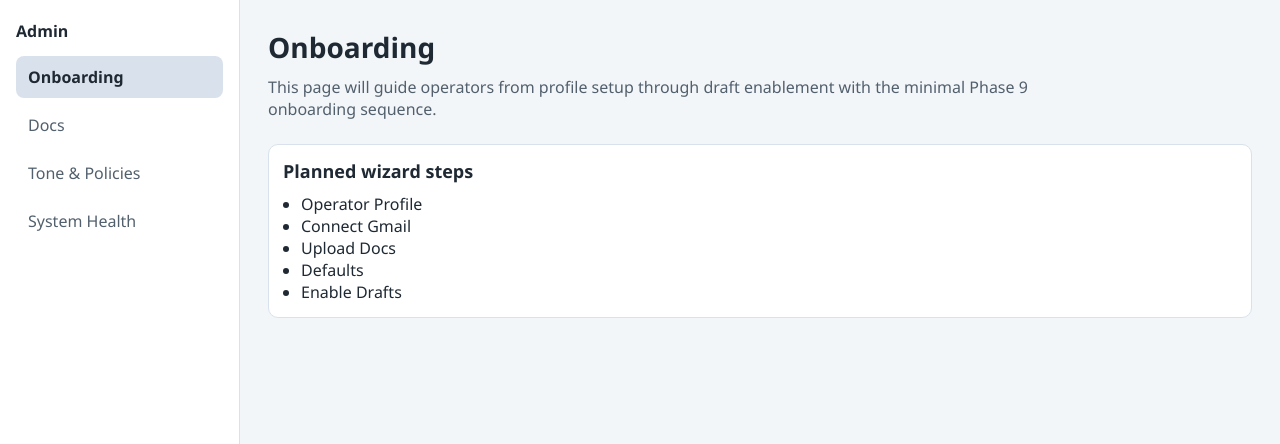
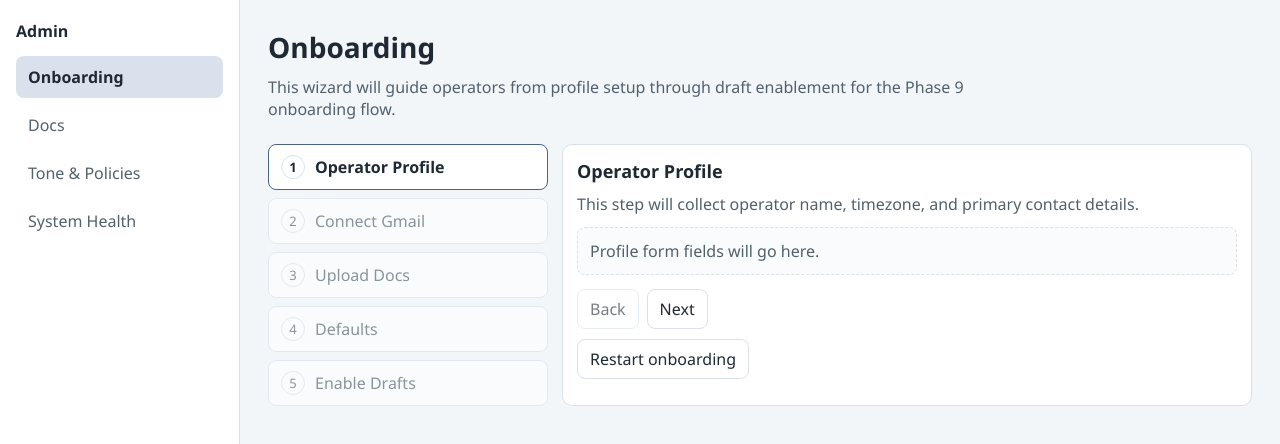
Before and after one commit to GambaGlobal/ai-email-project, a Next.js app in the folder apps/admin/: page /onboarding in a window 1280 px wide. Shown: the top 444 px of the page. Built offline with nearby package versions, Linux system fonts and the light colour scheme.

Commit message:
feat(admin): add onboarding wizard shell (9.3)

```diff
--- a/apps/admin/app/globals.css
+++ b/apps/admin/app/globals.css
@@ -99,6 +99,99 @@ a {
   padding-left: 18px;
 }
 
+.onboarding-wizard {
+  margin-top: 24px;
+  display: grid;
+  grid-template-columns: 280px minmax(0, 1fr);
+  gap: 14px;
+}
+
+.onboarding-stepper {
+  margin: 0;
+  padding: 0;
+  list-style: none;
+  display: grid;
+  gap: 8px;
+}
+
+.onboarding-step {
+  width: 100%;
+  display: flex;
+  align-items: center;
+  gap: 10px;
+  border-radius: 8px;
+  border: 1px solid var(--border);
+  background: var(--surface);
+  color: var(--muted);
+  text-align: left;
+  padding: 10px 12px;
+  font: inherit;
+}
+
+.onboarding-step[data-state="current"] {
+  border-color: #486581;
+  color: var(--text);
+  font-weight: 600;
+}
+
+.onboarding-step[data-state="completed"] {
+  color: var(--text);
+}
+
+.onboarding-step:disabled {
+  opacity: 0.65;
+  cursor: not-allowed;
+}
+
+.onboarding-step-index {
+  width: 24px;
+  height: 24px;
+  border-radius: 999px;
+  border: 1px solid var(--border);
+  display: inline-flex;
+  align-items: center;
+  justify-content: center;
+  font-size: 13px;
+}
+
+.onboarding-panel p {
+  margin: 0 0 12px;
+  color: var(--muted);
+}
+
+.onboarding-placeholder {
+  border: 1px dashed var(--border);
+  border-radius: 8px;
+  background: #f9fbfc;
+  color: var(--muted);
+  padding: 12px;
+}
+
+.onboarding-actions {
+  margin-top: 14px;
+  display: flex;
+  gap: 8px;
+}
+
+.onboarding-actions button,
+.onboarding-restart {
+  border: 1px solid var(--border);
+  background: var(--surface);
+  color: var(--text);
+  border-radius: 8px;
+  padding: 8px 12px;
+  font: inherit;
+}
+
+.onboarding-actions button:disabled {
+  opacity: 0.6;
+  cursor: not-allowed;
+}
+
+.onboarding-restart {
+  margin-top: 10px;
+}
+
 @media (max-width: 880px) {
   .admin-shell {
     grid-template-columns: 1fr;
@@ -108,4 +201,8 @@ a {
     border-right: 0;
     border-bottom: 1px solid var(--border);
   }
+
+  .onboarding-wizard {
+    grid-template-columns: 1fr;
+  }
 }
--- a/apps/admin/app/onboarding/page.tsx
+++ b/apps/admin/app/onboarding/page.tsx
@@ -1,22 +1,127 @@
+"use client";
+
+import { useEffect, useState } from "react";
+
+const STORAGE_KEY = "onboarding_step";
+
+const steps = [
+  {
+    title: "Operator Profile",
+    description: "This step will collect operator name, timezone, and primary contact details.",
+    placeholder: "Profile form fields will go here."
+  },
+  {
+    title: "Connect Gmail",
+    description: "This step will guide OAuth connection and mailbox access verification.",
+    placeholder: "Gmail connection controls will go here."
+  },
+  {
+    title: "Upload Docs",
+    description: "This step will upload and categorize knowledge documents for indexing.",
+    placeholder: "Upload area and document list will go here."
+  },
+  {
+    title: "Defaults",
+    description: "This step will set tone presets and review default policy behavior.",
+    placeholder: "Tone and policy inputs will go here."
+  },
+  {
+    title: "Enable Drafts",
+    description: "This step will confirm readiness and enable draft generation.",
+    placeholder: "Draft enablement summary and control will go here."
+  }
+];
+
+function clampStepIndex(value: number): number {
+  if (Number.isNaN(value)) {
+    return 0;
+  }
+
+  return Math.min(Math.max(value, 0), steps.length - 1);
+}
+
 export default function OnboardingPage() {
+  const [currentStep, setCurrentStep] = useState(0);
+  const step = steps[currentStep];
+  const isFinalStep = currentStep === steps.length - 1;
+
+  useEffect(() => {
+    const storedStep = window.localStorage.getItem(STORAGE_KEY);
+
+    if (storedStep !== null) {
+      setCurrentStep(clampStepIndex(Number.parseInt(storedStep, 10)));
+    }
+  }, []);
+
+  useEffect(() => {
+    window.localStorage.setItem(STORAGE_KEY, String(currentStep));
+  }, [currentStep]);
+
+  const goNext = () => {
+    if (!isFinalStep) {
+      setCurrentStep((previousStep) => clampStepIndex(previousStep + 1));
+    }
+  };
+
+  const goBack = () => {
+    setCurrentStep((previousStep) => clampStepIndex(previousStep - 1));
+  };
+
+  const restart = () => {
+    window.localStorage.removeItem(STORAGE_KEY);
+    setCurrentStep(0);
+  };
+
   return (
     <div className="page">
       <h1>Onboarding</h1>
       <p>
-        This page will guide operators from profile setup through draft enablement with the minimal
-        Phase 9 onboarding sequence.
+        This wizard will guide operators from profile setup through draft enablement for the Phase
+        9 onboarding flow.
       </p>
 
-      <section className="placeholder-grid" aria-label="Onboarding placeholders">
-        <article className="placeholder-card">
-          <h2>Planned wizard steps</h2>
-          <ul>
-            <li>Operator Profile</li>
-            <li>Connect Gmail</li>
-            <li>Upload Docs</li>
-            <li>Defaults</li>
-            <li>Enable Drafts</li>
-          </ul>
+      <section className="onboarding-wizard" aria-label="Onboarding wizard">
+        <ol className="onboarding-stepper">
+          {steps.map((item, index) => {
+            const state =
+              index < currentStep ? "completed" : index === currentStep ? "current" : "upcoming";
+
+            return (
+              <li key={item.title}>
+                <button
+                  type="button"
+                  className="onboarding-step"
+                  data-state={state}
+                  onClick={() => {
+                    if (index <= currentStep) {
+                      setCurrentStep(index);
+                    }
+                  }}
+                  disabled={index > currentStep}
+                >
+                  <span className="onboarding-step-index">{index + 1}</span>
+                  <span>{item.title}</span>
+                </button>
+              </li>
+            );
+          })}
+        </ol>
+
+        <article className="placeholder-card onboarding-panel" aria-live="polite">
+          <h2>{step.title}</h2>
+          <p>{step.description}</p>
+          <div className="onboarding-placeholder">{step.placeholder}</div>
+          <div className="onboarding-actions">
+            <button type="button" onClick={goBack} disabled={currentStep === 0}>
+              Back
+            </button>
+            <button type="button" onClick={goNext} disabled={isFinalStep}>
+              {isFinalStep ? "Finish (Coming soon)" : "Next"}
+            </button>
+          </div>
+          <button type="button" className="onboarding-restart" onClick={restart}>
+            Restart onboarding
+          </button>
         </article>
       </section>
     </div>
```
Also changed, not shown: 1 other file (tests, documents, lock files or other folders).
